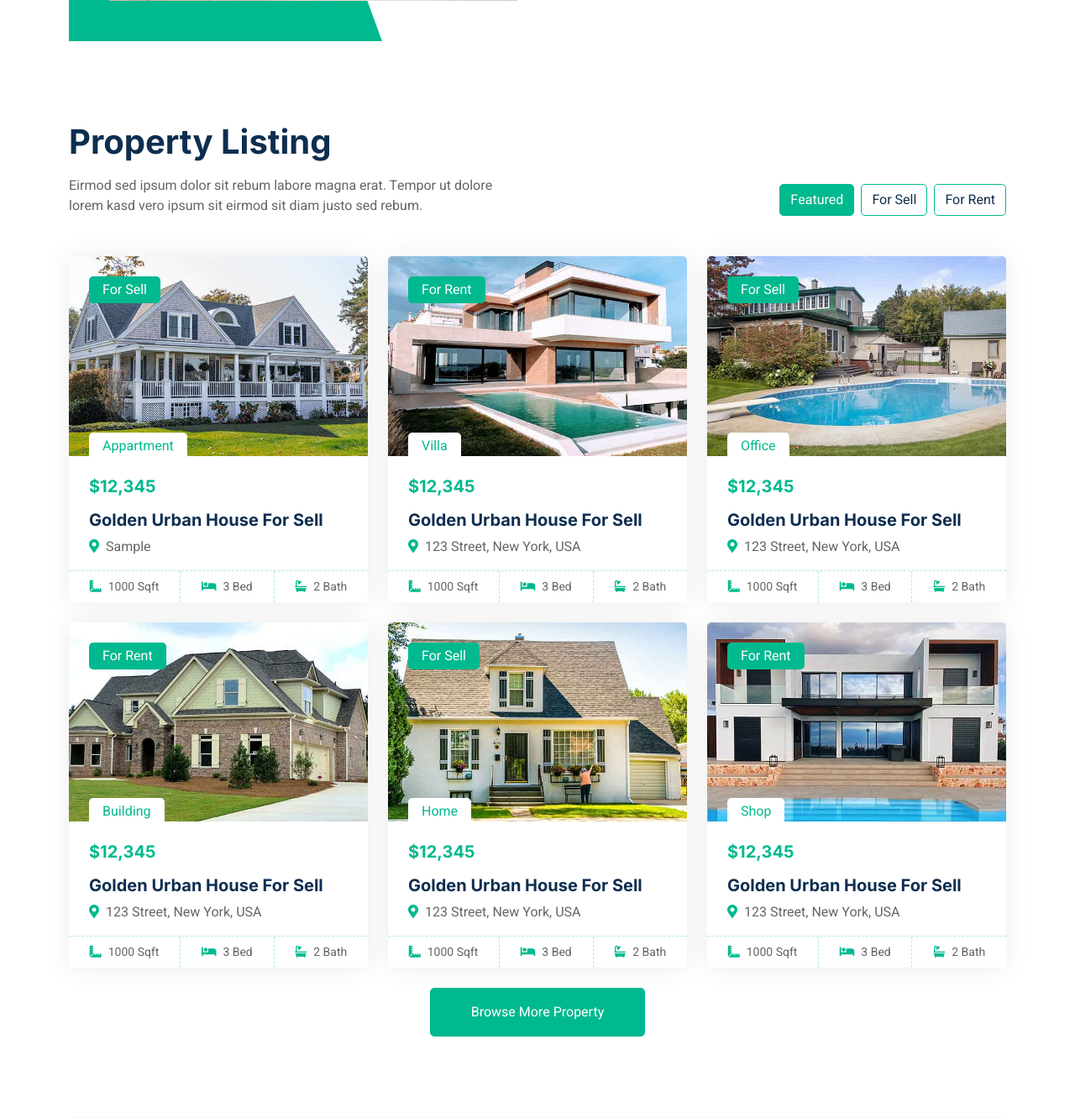
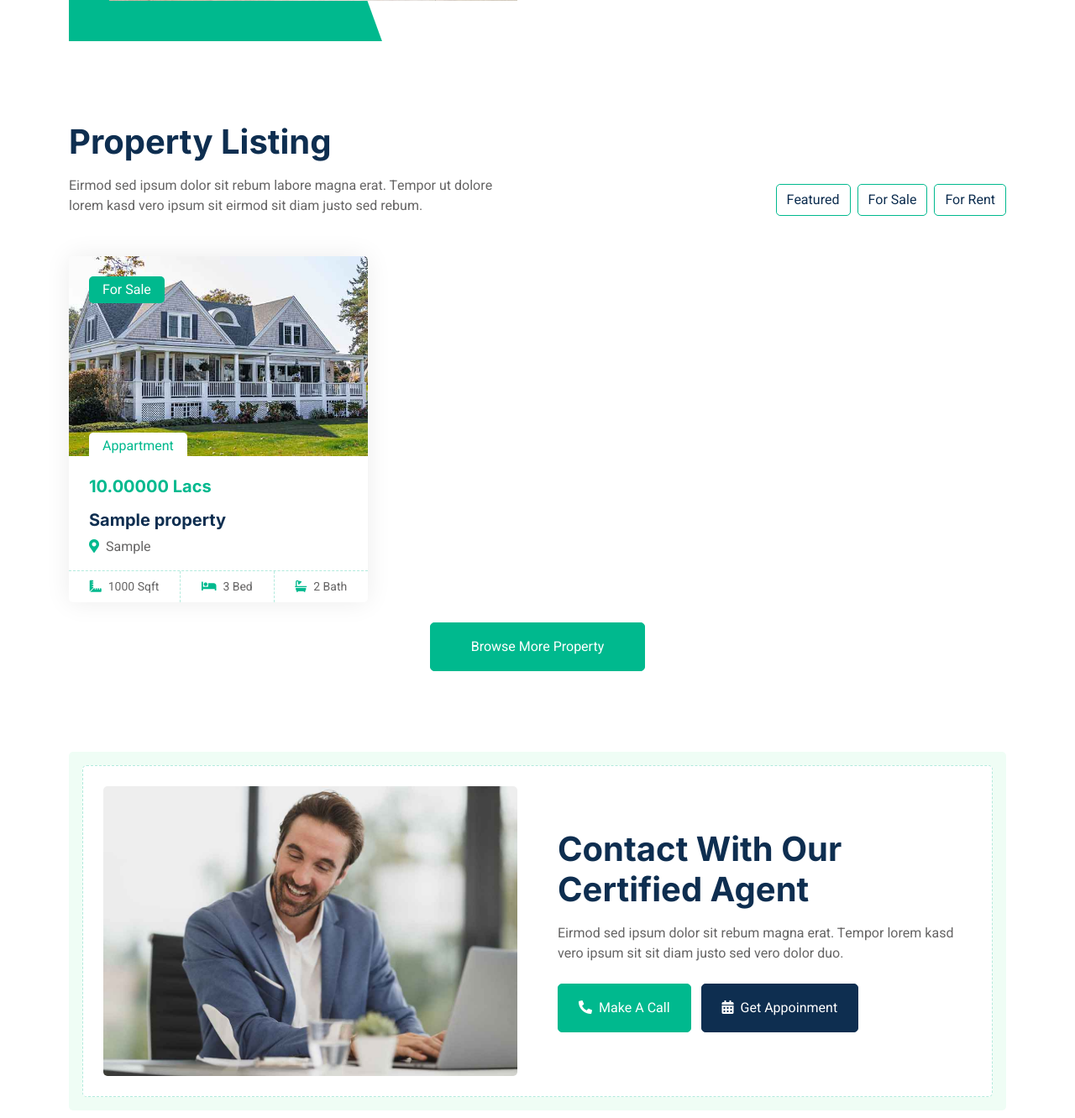
Before and after one commit to subhrajit2000/RealEstate, a Django app: page / in a window 1280 px wide. Shown: the part 2127-3458 px from the top of the page at 84% size. Run offline with Django 5.2, Linux system fonts and the light colour scheme; tables that the repository leaves empty hold one stand-in row (values such as "Sample post"); some libraries are stand-ins or nearby versions.

Commit message:
added listings data and realtors but realtor data is not displayed

```diff
--- a/Urbanacre/urls.py
+++ b/Urbanacre/urls.py
@@ -1,4 +1,7 @@
 from django.urls import path
 from . import views
 
-urlpatterns = [path('', views.index, name='index')]
+urlpatterns = [
+    path('', views.index, name='index'),
+    path('', views.realtor, name='realtor')
+    ]
--- a/Urbanacre/views.py
+++ b/Urbanacre/views.py
@@ -1,6 +1,20 @@
 from django.shortcuts import render
-from .models import Property
-# Create your views here.
+from .models import Property, Realtor
+
 def index(request):
-    prop = Property.objects.first()
-    return render(request, "index.html", {'prop':prop})
+    option = request.GET.get('option', 'featured')  # Get the option from the request URL
+    if option == 'featured':
+        properties = Property.objects.order_by('?')[:6]  # Retrieve random properties for featured section
+    elif option == 'sale':
+        properties = Property.objects.filter(sale_type='For Sale').order_by('?')[:6]  # Retrieve random properties for sale
+    elif option == 'rent':
+        properties = Property.objects.filter(sale_type='For Rent').order_by('?')[:6]  # Retrieve random properties for rent
+    else:
+        properties = Property.objects.order_by('?')[:6]  # Default to featured properties
+    return render(request, "index.html", {'properties': properties})
+
+
+def realtor(request):
+    realtors = Realtor.objects.all().order_by('name')  # Get all realtors sorted by name
+    context = {'realtors': realtors}
+    return render(request, "index.html", context)
--- a/templates/index.html
+++ b/templates/index.html
@@ -30,6 +30,7 @@
 
     <!-- Template Stylesheet -->
     <link href="{% static 'css/style.css' %}" rel="stylesheet">
+
 </head>
 
 <body>
@@ -281,13 +282,13 @@
                     <div class="col-lg-6 text-start text-lg-end wow slideInRight" data-wow-delay="0.1s">
                         <ul class="nav nav-pills d-inline-flex justify-content-end mb-5">
                             <li class="nav-item me-2">
-                                <a class="btn btn-outline-primary active" data-bs-toggle="pill" href="#tab-1">Featured</a>
+                                <a class="btn btn-outline-primary {% if option == 'featured' %}active{% endif %}" href="?option=featured">Featured</a>
                             </li>
                             <li class="nav-item me-2">
-                                <a class="btn btn-outline-primary" data-bs-toggle="pill" href="#tab-2">For Sell</a>
+                                <a class="btn btn-outline-primary {% if option == 'sale' %}active{% endif %}" href="?option=sale">For Sale</a>
                             </li>
                             <li class="nav-item me-0">
-                                <a class="btn btn-outline-primary" data-bs-toggle="pill" href="#tab-3">For Rent</a>
+                                <a class="btn btn-outline-primary {% if option == 'rent' %}active{% endif %}" href="?option=rent">For Rent</a>
                             </li>
                         </ul>
                     </div>
@@ -295,17 +296,18 @@
                 <div class="tab-content">
                     <div id="tab-1" class="tab-pane fade show p-0 active">
                         <div class="row g-4">
+                            {% for property in properties %}
                             <div class="col-lg-4 col-md-6 wow fadeInUp" data-wow-delay="0.1s">
                                 <div class="property-item rounded overflow-hidden">
                                     <div class="position-relative overflow-hidden">
                                         <a href=""><img class="img-fluid" src="{% static 'img/property-1.jpg' %}" alt=""></a>
-                                        <div class="bg-primary rounded text-white position-absolute start-0 top-0 m-4 py-1 px-3">For Sell</div>
+                                        <div class="bg-primary rounded text-white position-absolute start-0 top-0 m-4 py-1 px-3">{{property.sale_type}}</div>
                                         <div class="bg-white rounded-top text-primary position-absolute start-0 bottom-0 mx-4 pt-1 px-3">Appartment</div>
                                     </div>
                                     <div class="p-4 pb-0">
-                                        <h5 class="text-primary mb-3">$12,345</h5>
-                                        <a class="d-block h5 mb-2" href="">Golden Urban House For Sell</a>
-                                        <p><i class="fa fa-map-marker-alt text-primary me-2"></i>{{prop.location}}</p>
+                                        <h5 class="text-primary mb-3">{{property.price}} Lacs</h5>
+                                        <a class="d-block h5 mb-2" href="">{{property.title}}</a>
+                                        <p><i class="fa fa-map-marker-alt text-primary me-2"></i>{{property.location}}</p>
                                     </div>
                                     <div class="d-flex border-top">
                                         <small class="flex-fill text-center border-end py-2"><i class="fa fa-ruler-combined text-primary me-2"></i>1000 Sqft</small>
@@ -314,7 +316,8 @@
                                     </div>
                                 </div>
                             </div>
-                            <div class="col-lg-4 col-md-6 wow fadeInUp" data-wow-delay="0.3s">
+                            {% endfor %}
+                            <!-- <div class="col-lg-4 col-md-6 wow fadeInUp" data-wow-delay="0.3s">
                                 <div class="property-item rounded overflow-hidden">
                                     <div class="position-relative overflow-hidden">
                                         <a href=""><img class="img-fluid" src="{% static 'img/property-2.jpg' %}" alt=""></a>
@@ -332,8 +335,8 @@
                                         <small class="flex-fill text-center py-2"><i class="fa fa-bath text-primary me-2"></i>2 Bath</small>
                                     </div>
                                 </div>
-                            </div>
-                            <div class="col-lg-4 col-md-6 wow fadeInUp" data-wow-delay="0.5s">
+                            </div> -->
+                            <!-- <div class="col-lg-4 col-md-6 wow fadeInUp" data-wow-delay="0.5s">
                                 <div class="property-item rounded overflow-hidden">
                                     <div class="position-relative overflow-hidden">
                                         <a href=""><img class="img-fluid" src="{% static 'img/property-3.jpg' %}" alt=""></a>
@@ -408,7 +411,7 @@
                                         <small class="flex-fill text-center py-2"><i class="fa fa-bath text-primary me-2"></i>2 Bath</small>
                                     </div>
                                 </div>
-                            </div>
+                            </div> -->
                             <div class="col-12 text-center wow fadeInUp" data-wow-delay="0.1s">
                                 <a class="btn btn-primary py-3 px-5" href="">Browse More Property</a>
                             </div>
@@ -695,10 +698,11 @@
                     <p>Eirmod sed ipsum dolor sit rebum labore magna erat. Tempor ut dolore lorem kasd vero ipsum sit eirmod sit. Ipsum diam justo sed rebum vero dolor duo.</p>
                 </div>
                 <div class="row g-4">
+                    {% for realtor in realtors %}
                     <div class="col-lg-3 col-md-6 wow fadeInUp" data-wow-delay="0.1s">
                         <div class="team-item rounded overflow-hidden">
                             <div class="position-relative">
-                                <img class="img-fluid" src="{% static 'img/team-1.jpg' %}" alt="">
+                                <img class="img-fluid" src="{{ realtor.photo.url }}" alt="{{ realtor.name }} Photo">
                                 <div class="position-absolute start-50 top-100 translate-middle d-flex align-items-center">
                                     <a class="btn btn-square mx-1" href=""><i class="fab fa-facebook-f"></i></a>
                                     <a class="btn btn-square mx-1" href=""><i class="fab fa-twitter"></i></a>
@@ -706,12 +710,13 @@
                                 </div>
                             </div>
                             <div class="text-center p-4 mt-3">
-                                <h5 class="fw-bold mb-0">Full Name</h5>
+                                <h5 class="fw-bold mb-0">{{realtor.name}}</h5>
                                 <small>Designation</small>
                             </div>
                         </div>
                     </div>
-                    <div class="col-lg-3 col-md-6 wow fadeInUp" data-wow-delay="0.3s">
+                    {% endfor %}
+                    <!-- <div class="col-lg-3 col-md-6 wow fadeInUp" data-wow-delay="0.3s">
                         <div class="team-item rounded overflow-hidden">
                             <div class="position-relative">
                                 <img class="img-fluid" src="{% static 'img/team-2.jpg' %}" alt="">
@@ -726,8 +731,8 @@
                                 <small>Designation</small>
                             </div>
                         </div>
-                    </div>
-                    <div class="col-lg-3 col-md-6 wow fadeInUp" data-wow-delay="0.5s">
+                    </div> -->
+                    <!-- <div class="col-lg-3 col-md-6 wow fadeInUp" data-wow-delay="0.5s">
                         <div class="team-item rounded overflow-hidden">
                             <div class="position-relative">
                                 <img class="img-fluid" src="{% static 'img/team-3.jpg' %}" alt="">
@@ -742,8 +747,8 @@
                                 <small>Designation</small>
                             </div>
                         </div>
-                    </div>
-                    <div class="col-lg-3 col-md-6 wow fadeInUp" data-wow-delay="0.7s">
+                    </div> -->
+                    <!-- <div class="col-lg-3 col-md-6 wow fadeInUp" data-wow-delay="0.7s">
                         <div class="team-item rounded overflow-hidden">
                             <div class="position-relative">
                                 <img class="img-fluid" src="{% static 'img/team-4.jpg' %}" alt="">
@@ -758,7 +763,7 @@
                                 <small>Designation</small>
                             </div>
                         </div>
-                    </div>
+                    </div> -->
                 </div>
             </div>
         </div>
```
Also changed, not shown: media/photos/2024/03/16/IMG_20230911_114537.jpg (added), media/photos/2024/03/16/WhatsApp_Image_2024-02-28_at_18.16.58_5eab8b47-removebg-preview_1.png (added), media/photos/2024/03/16/WhatsApp_Image_2024-03-16_at_17.29.44.jpeg (added), media/photos/2024/03/16/pexels-ollie-craig-13105435.jpg (added), media/photos/2024/03/16/pexels-pixabay-208736.jpg (added), media/photos/2024/03/16/pexels-pixabay-208736_HLOfMH5.jpg (added), media/photos/2024/03/16/pexels-pixabay-208736_YF5FU15.jpg (added), media/photos/2024/03/17/property-2.jpg (added), 8 other files.
